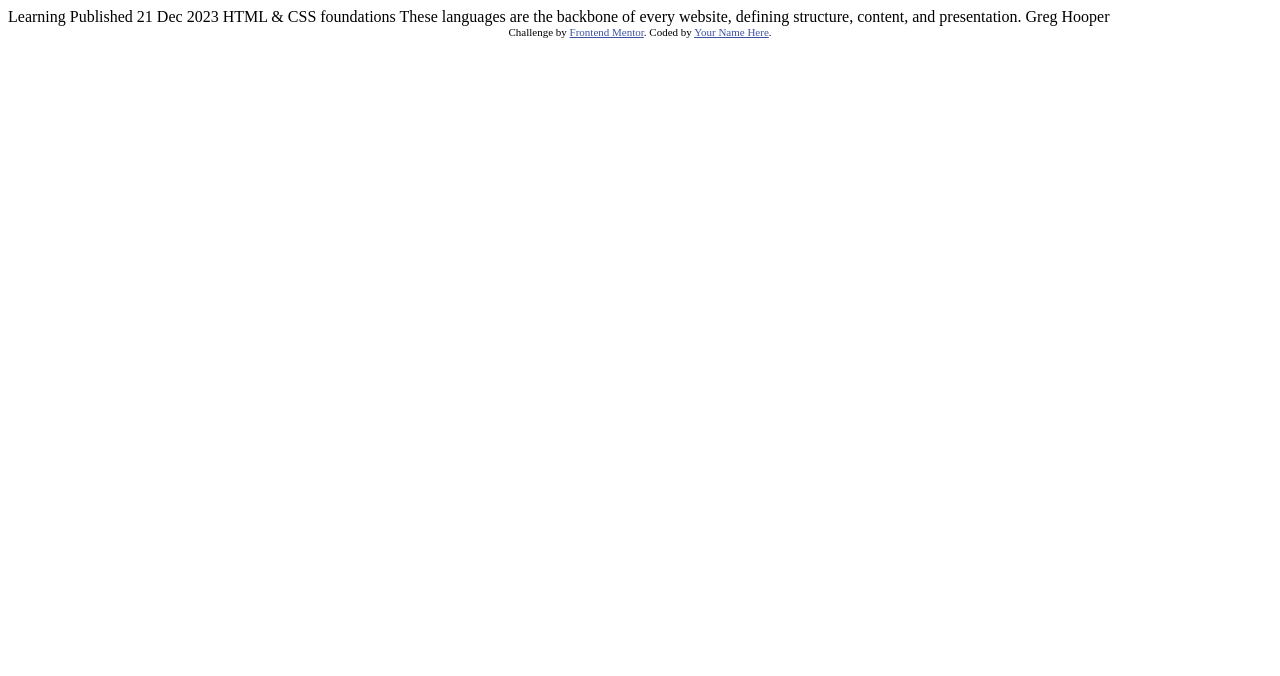
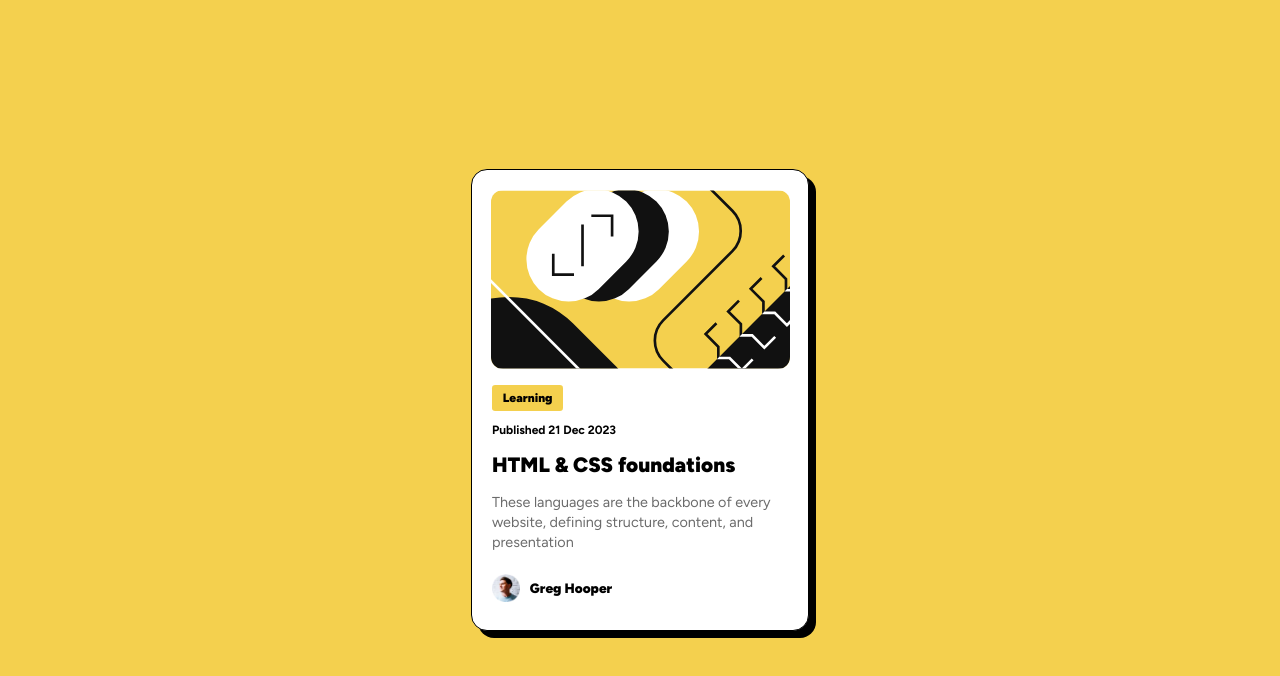
Before and after one commit to JxPV5/blog-card-practice, a plain HTML site: page index.html in a window 1280 px wide. Drawn offline with Linux system fonts and the light colour scheme.

Commit message:
Finished page

```diff
--- a/index.html
+++ b/index.html
@@ -2,33 +2,31 @@
 <html lang="en">
   <head>
     <meta charset="UTF-8">
-  <meta name="viewport" content="width=device-width, initial-scale=1.0"> <!-- displays site properly based on user's device -->
-
-  <link rel="icon" type="image/png" sizes="32x32" href="./assets/images/favicon-32x32.png">
-
-  <title>Frontend Mentor | Blog preview card</title>
-
-  <!-- Feel free to remove these styles or customise in your own stylesheet 👍 -->
-  <style>
-    .attribution { font-size: 11px; text-align: center; }
-    .attribution a { color: hsl(228, 45%, 44%); }
-  </style>
+    <meta name="viewport" content="width=device-width, initial-scale=1.0">
+    <title>Boilerplate</title>
+    <meta name="description" content="">
+    <meta name="keywords" content="">
+    <meta name="author" content="">
+<!--<meta http-equiv="X-UA-Compatible" content="ie=edge">-->
+    <link rel="stylesheet" href="styles.css">
+    <link rel="icon" href="assets/images/favicon-32x32.png" type="image/x-icon">
   </head>
   <body>
-
-  Learning
-
-  Published 21 Dec 2023
-
-  HTML & CSS foundations
-
-  These languages are the backbone of every website, defining structure, content, and presentation.
-
-  Greg Hooper
-
-  <div class="attribution">
-    Challenge by <a href="https://www.frontendmentor.io?ref=challenge" target="_blank">Frontend Mentor</a>.
-    Coded by <a href="#">Your Name Here</a>.
+    <main>
+    <section>
+      <img src="assets/images/illustration-article.svg" alt="svg" id="img1">
+      <article>
+        <h4 class="tag">Learning</h4>
+        <p class="time">Published <time datetime="2023-12-21">21 Dec 2023</time></p>
+        <h2>HTML & CSS foundations</h2>
+        <p class="paragraph">These languages are the backbone of every <br> website, defining structure, content, and <br> presentation</p>
+        <div class="user">
+          <img src="assets/images/image-avatar.webp" alt="Greg">
+          <p class="username">Greg Hooper</p>
         </div>
+      </article>
+    </section>
+    </main>
+    <script src="index.js"></script>
   </body>
 </html>
--- /dev/null
+++ b/styles.css
@@ -0,0 +1,96 @@
+@import url('https://fonts.googleapis.com/css2?family=Figtree:ital,wght@0,300..900;1,300..900&display=swap');
+*   {
+    font-family: Figtree, sans-serif;
+}
+
+body    {
+    display: flex;
+    flex-direction: column;
+    justify-content: center;
+    align-items: center;
+    min-height: 100vh;
+    margin: 0  auto;
+    margin-inline: 30px;
+    background-color: hsl(47, 88%, 63%);
+}
+
+section {
+    background-color: white;
+    display: flex;
+    flex-direction: column;
+    align-items: center;
+    align-self: center;
+    justify-content: left;
+    margin-inline: auto;
+    min-width: 15rem;
+    max-width: 21rem;
+    padding-bottom: 20px;
+    padding-top: 20px;
+    border-radius: 16px;
+    border: solid 1px;
+    border-color: black;
+    box-shadow: 7px 7px 0px;
+    min-height: 23.5rem;
+    max-height: 26.5rem;
+    margin-top: 15px;
+    margin-bottom: 15px;
+}
+h2  {
+    font-weight: 900;
+    font-size: 1.3em;
+    margin-top: 15px;
+    margin-bottom: 15px;
+}
+
+#img1   {
+    max-width: 89%;
+    max-height: 89%;
+    justify-content: right;
+    border-radius: 0.75rem;
+}
+
+.user   {
+    display: flex;
+    flex-direction: row;
+    justify-content: flex-start;
+    align-items: center;
+    font-weight: 900;
+    font-size: 85%;
+}
+.user img   {
+    width: 10%;
+    height: 10%;
+    padding-right: 10px;
+}
+
+.time   {
+    font-size: 75%;
+    font-weight: bold;
+    margin-bottom: 0;
+}
+
+.tag    {
+    background-color: hsl(47, 88%, 63%);
+    text-align: center;
+    align-items: center;
+    align-content: center;
+    max-width: 4.45rem;
+    min-height: 1.65rem;
+    max-height: 4.0rem;
+    font-weight: 850;
+    font-size: 0.75em;
+    margin-bottom: 0;
+    border-radius: 0.2rem;
+}
+
+.paragraph  {
+    color:hsl(0, 0%, 42%);
+    font-size: 0.9em;
+    line-height: 1.25rem;
+    margin-top: 10px;
+}
+
+article {
+    align-self: flex-start;
+    margin-left: 20px;
+}
```
Lines whose indentation alone changed are shown as unchanged.
